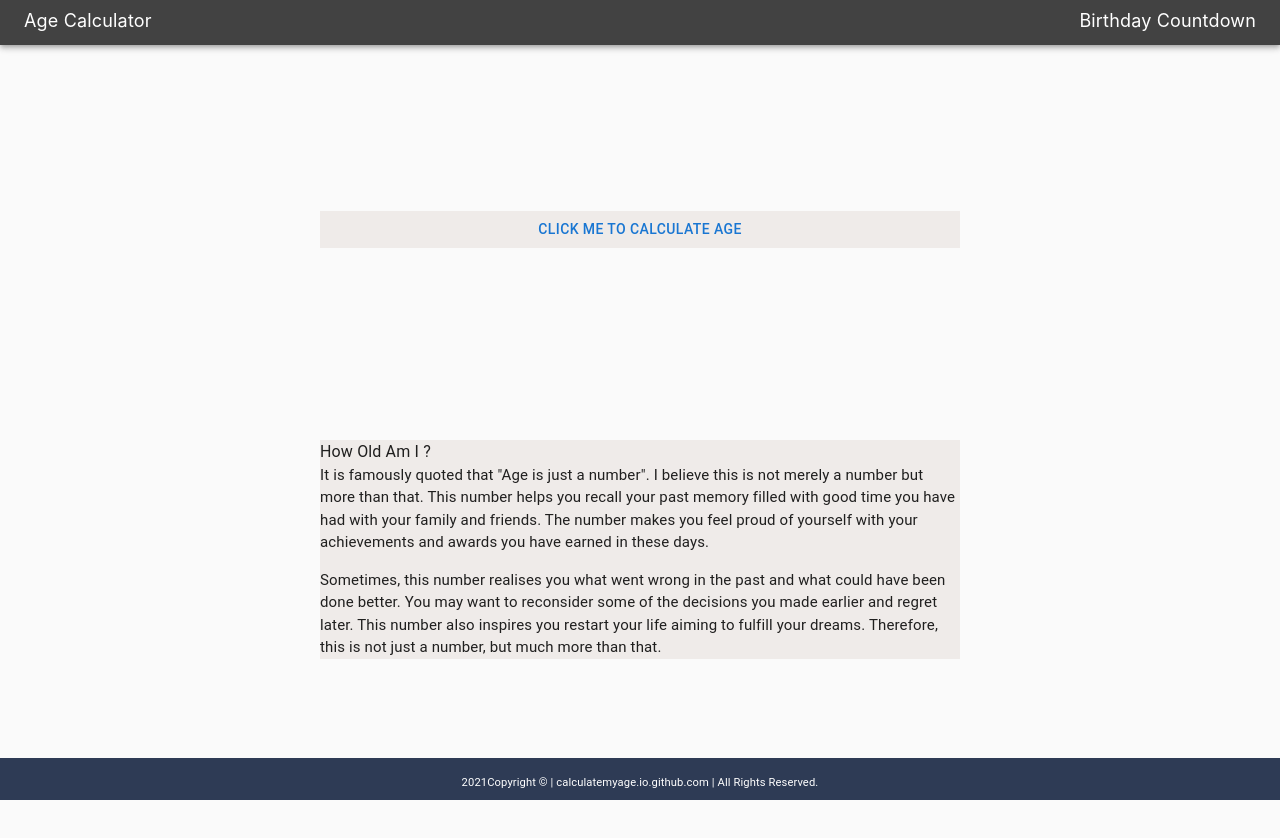
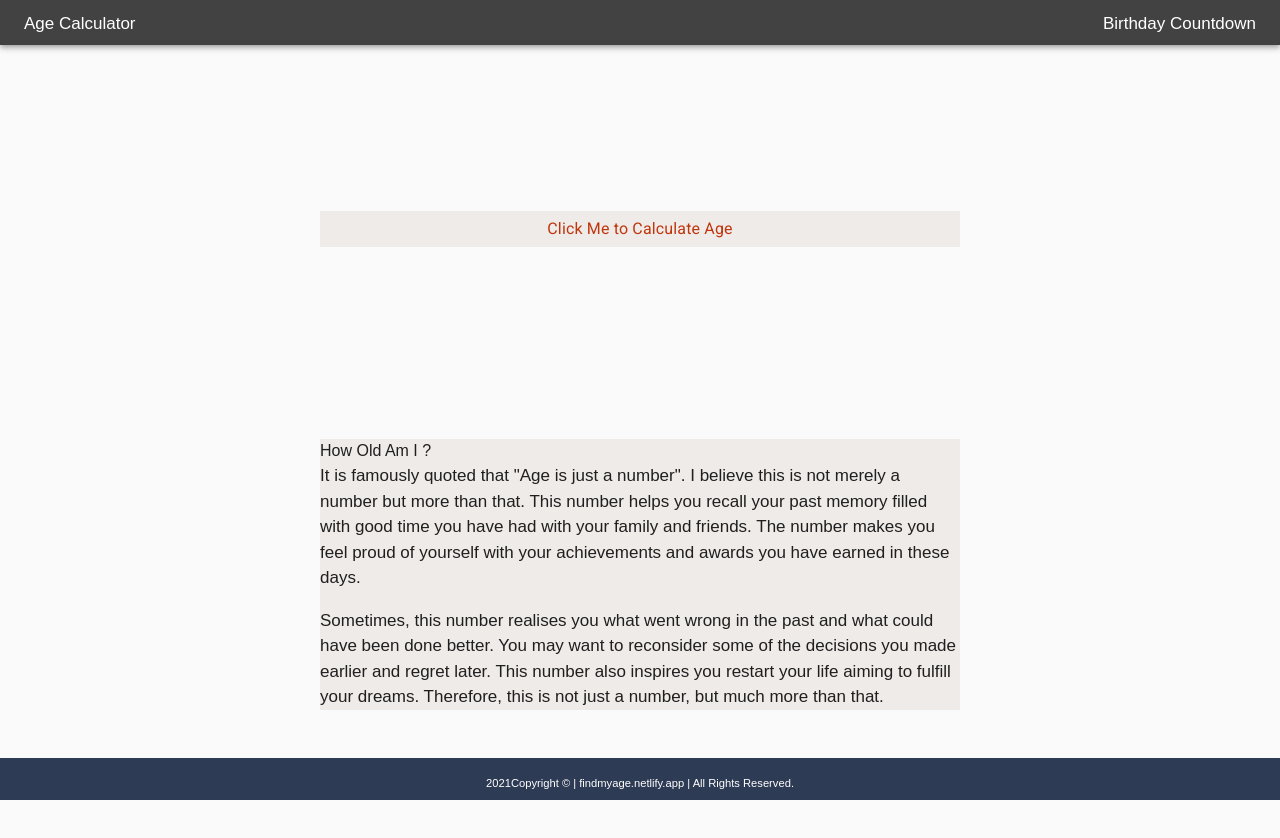
Before and after one commit to deepakbagra/age-calculator, a React (Create React App) app: page / in a window 1280 px wide. Shown: the top 838 px of the page. Built offline with nearby package versions, Linux system fonts and the light colour scheme.

Commit message:
calendar icon and theme edited

```diff
--- a/public/index.html
+++ b/public/index.html
@@ -9,6 +9,10 @@
       name="description"
       content="Web site created using create-react-app"
     />
+    <link rel="preconnect" href="https://fonts.googleapis.com">
+    <link rel="preconnect" href="https://fonts.gstatic.com" crossorigin>
+    <link href="https://fonts.googleapis.com/css2?family=Lato&family=Roboto:ital,wght@0,400;1,700&display=swap" rel="stylesheet">
+
     <link rel="apple-touch-icon" href="%PUBLIC_URL%/logo192.png" />
     <!--
       manifest.json provides metadata used when your web app is installed on a
--- a/src/App.js
+++ b/src/App.js
@@ -1,6 +1,7 @@
 import { React } from 'react';
 import {  Box, CssBaseline } from '@material-ui/core';
-import { makeStyles } from '@material-ui/core/styles';
+import { ThemeProvider, createTheme, makeStyles } from '@material-ui/core/styles';
+
 
 // importing components
 import Header from './components/Header/Header';
@@ -9,6 +10,15 @@ import AgeCalculation from './components/AgeCalculator/AgeCalculation';
 import Description from './components/Description/Description';
 
 const App = () => {
+
+    const theme = createTheme({
+        typography: {
+          fontFamily: [
+            'Raleway',
+            'sans-serif',
+          ].join(','),
+        },
+    });
 
     const useStyles = makeStyles(theme => ({
        ageCalculation: {
@@ -40,7 +50,7 @@ const App = () => {
     const classes = useStyles();
 
     return (
-        <Box >
+        <ThemeProvider theme={theme}>
             <CssBaseline />
             <Header />
             <Box className={classes.ageCalculation}>
@@ -52,8 +62,7 @@ const App = () => {
 
             <Footer />
 
-
-        </Box>
+        </ThemeProvider>
     )
 }
 
--- a/src/components/AgeCalculator/AgeCalculation.jsx
+++ b/src/components/AgeCalculator/AgeCalculation.jsx
@@ -2,7 +2,7 @@ import { useState , React } from 'react';
 import DatePicker  from '@mui/lab/DatePicker';
 import AdapterDateFns from '@mui/lab/AdapterDateFns';
 import LocalizationProvider from '@mui/lab/LocalizationProvider';
-import { TextField, Button } from '@mui/material';
+import { Typography, TextField, Button } from '@mui/material';
 import DisplayAge from './DisplayAge';
 import { calculations, bDayCount } from './calculations';
 import { isValid } from 'date-fns';
@@ -88,6 +88,11 @@ const AgeCalculation = () => {
   return (
     <>
       <LocalizationProvider dateAdapter={AdapterDateFns}>
+        <Typography gutterBottom marginBottom={'2%'}
+         bgcolor={'#efebe9'} className={classes.input} >
+          Please pick your date-of-birth from the Calendar Icon
+          or type in the box below in dd/mm/yyyy format to calculate your age.</Typography>
+
         <DatePicker
 
           disableFuture
@@ -95,16 +100,21 @@ const AgeCalculation = () => {
           label="date-of-birth (dd/mm/yyyy)"
           value={selectDate}
           onChange={handleChangeDate}
-          renderInput={props =>
+          renderInput={params =>
              <TextField
              fullWidth
-             {...props} />}
+             {...params}
+             sx={{
+               svg: {color:'#bf360c'},
+               label: {color: 'blue'}
+             }} />}
         />
       </LocalizationProvider >
-      <Button fullWidth className={classes.wrapButton}
+      <Button fullWidth className={classes.button}
           onClick={handleOnSubmit}
-      >
-          Click Me to Calculate Age </Button>
+      > <Typography>
+          Click Me to Calculate Age </Typography>
+      </Button>
 
         {displayResult ?
          <DisplayAge
--- a/src/components/AgeCalculator/styles.js
+++ b/src/components/AgeCalculator/styles.js
@@ -13,10 +13,27 @@ export default makeStyles(theme => ({
             fontSize: 14,
         }
     },
-    wrapButton:{
-        textTransform:'none',
-        fontSize: 5,
-        fontWeight: 'bold',
-        color:'#bf360c',
+    button:{
+        "&.MuiButton-text": {
+            textTransform: 'none',
+            fontSize: 15,
+            color:'#bf360c',
+        }
+    },
+    input: {
+        "&.MuiTypography-root": {
+            fontSize: 14,
+            [theme.breakpoints.down('xs')]: {
+                fontSize: 12,
+            },
+            [theme.breakpoints.up('md')]: {
+                fontSize: 16,
+            },
+            [theme.breakpoints.between('sm', 'md')]: {
+                fontSize: 14,
+            }
+        }
+
     }
+
 }));
--- a/src/components/Description/styles.js
+++ b/src/components/Description/styles.js
@@ -8,10 +8,10 @@ export default makeStyles(theme => ({
             fontSize: 12,
         },
         [theme.breakpoints.up('md')]: {
-            fontSize: 15,
+            fontSize: 17,
         },
         [theme.breakpoints.between('sm', 'md')]: {
-            fontSize: 13,
+            fontSize: 15,
         }
     }
 }));
--- a/src/components/Footer/Footer.jsx
+++ b/src/components/Footer/Footer.jsx
@@ -10,7 +10,7 @@ const Footer = () => {
             <Typography className={classes.text}>
                 {new Date().getFullYear()}
                 {'Copyright © '}
-                    | calculatemyage.io.github.com | All Rights Reserved.
+                    | findmyage.netlify.app | All Rights Reserved.
             </Typography>
         </Box>
     )
--- a/src/components/Header/styles.js
+++ b/src/components/Header/styles.js
@@ -1,6 +1,6 @@
 import { makeStyles } from '@material-ui/core/styles';
 
-const myFontSize = 18;
+const myFontSize = 17;
 
 export default makeStyles(theme => ({
     appBar: {
@@ -13,20 +13,7 @@ export default makeStyles(theme => ({
     },
 
     leftSide: {
-        fontFamily: [
-            '-apple-system',
-            'BlinkMacSystemFont',
-            '"Segoe UI"',
-            'Roboto',
-            '"Helvetica Neue"',
-            'Arial',
-            'sans-serif',
-            '"Apple Color Emoji"',
-            '"Segoe UI Emoji"',
-            '"Segoe UI Symbol"',
-          ].join(','),
           flexGrow: 1 ,
-          marginBottom: '7px',
           fontSize: myFontSize,
           [theme.breakpoints.down('xs')]: {
             fontSize: 14,
@@ -35,23 +22,10 @@ export default makeStyles(theme => ({
     },
 
     rightSide: {
-      marginBottom: '7px',
-      fontFamily: [
-          '-apple-system',
-          'BlinkMacSystemFont',
-          '"Segoe UI"',
-          'Roboto',
-          '"Helvetica Neue"',
-          'Arial',
-          'sans-serif',
-          '"Apple Color Emoji"',
-          '"Segoe UI Emoji"',
-          '"Segoe UI Symbol"',
-        ].join(','),
-        fontSize: myFontSize,
-        [theme.breakpoints.down('xs')]: {
-          fontSize: 14,
-          marginBottom: '20px'
+      fontSize: myFontSize,
+      [theme.breakpoints.down('xs')]: {
+        fontSize: 14,
+        marginBottom: '20px'
         },
       },
 
```
